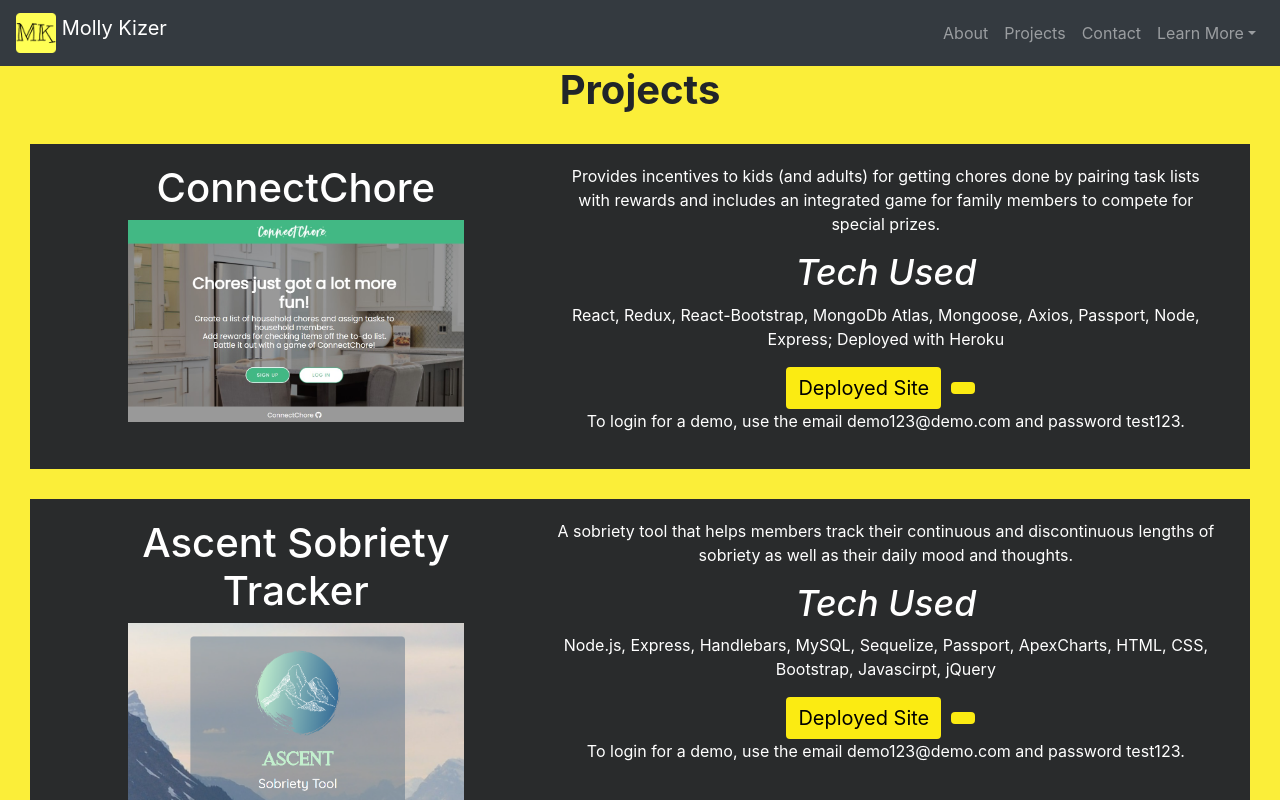
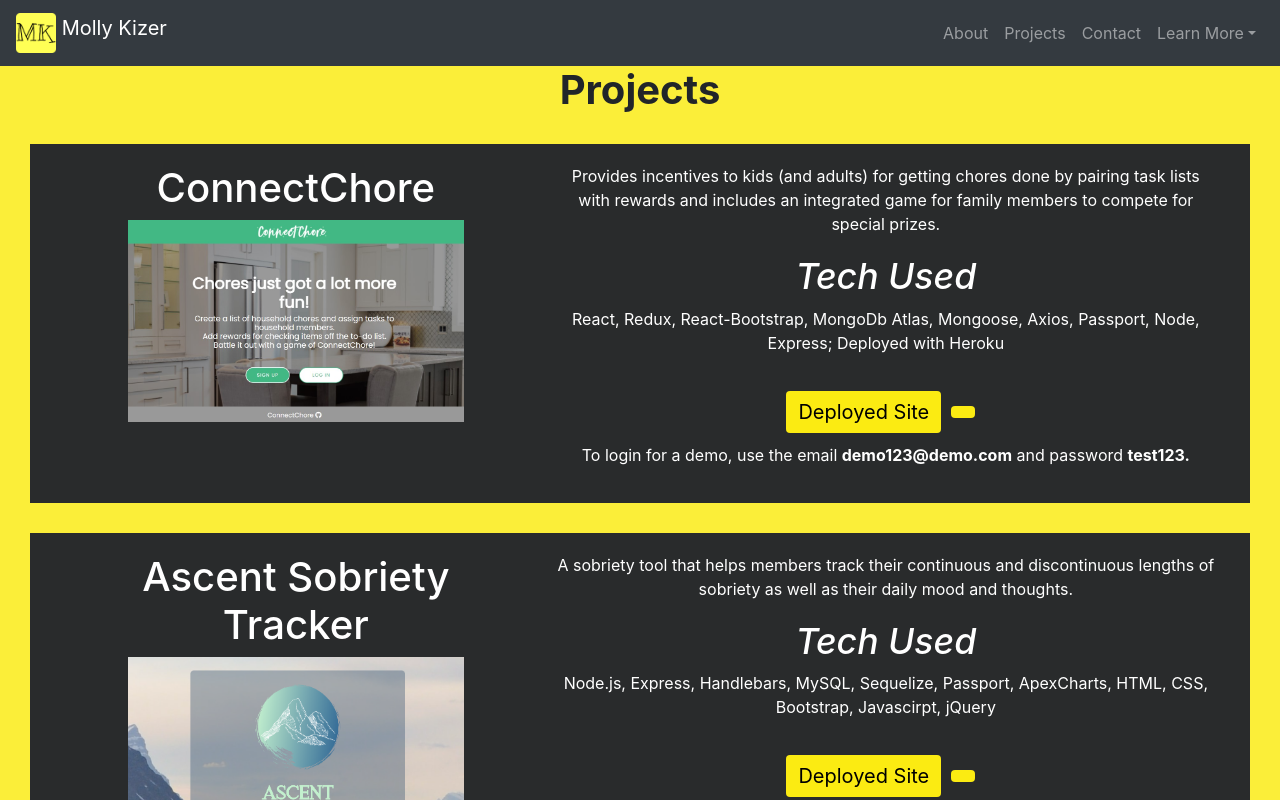
Before and after one commit to LivesInRoom29/React_Portfolio, a React (Create React App) app: page /React_Portfolio/projects in a window 1280 px wide. Shown: the top 800 px of the page. Built offline with nearby package versions, Linux system fonts and the light colour scheme.

Commit message:
Edit styling for the Projects page (paragraph with login credentials); Add comments with lines to more clearly delineate sections.

```diff
--- a/src/App.css
+++ b/src/App.css
@@ -3,6 +3,7 @@ body {
 }
 
 /* Home page */
+/* ----------------------------------- */
 div.jumbotron {
   background-image: url("./assets/img/honeycomb.jpg");
   text-align: center;
@@ -39,6 +40,7 @@ img.home-img {
 }
 
 /* navbar */
+/* ----------------------------------- */
 .nav-top {
   z-index: 1;
 }
@@ -78,6 +80,7 @@ p.p-about {
 }
 
 /* Skills Component*/
+/* ----------------------------------- */
 div.skills-col {
   background-color: black;
   color: white;
@@ -101,19 +104,23 @@ svg.svgicon {
   margin: 20px;
 }
 
-/* Projects */
+/* Projects View*/
+/* ----------------------------------- */
 h1.project-heading {
   text-align: center;
   font-weight: bold;
 }
 
+/* Project title */
 h2.project-heading {
   font-size: calc(12px + 2.2vw);
 }
 
+/* Tech Used */
 h3.project-heading {
   font-size: calc(10px + 2vw);
   font-style: italic;
+  margin-top: 20px;
 }
 
 div.project-row {
@@ -134,6 +141,7 @@ a.project-link {
   color: black;
   font-size: 20px;
   margin-right: 10px;
+  margin-top: 20px;
 }
 
 a.project-link:hover {
@@ -142,6 +150,14 @@ a.project-link:hover {
 
 svg.project-link {
   font-size: 20px;
+}
+
+p.login {
+  margin-top: 10px;
+}
+
+span.login {
+  font-weight: bold;
 }
 
 /* Contact */
@@ -187,7 +203,7 @@ p.contact-link {
 }
 
 /* Footer */
-
+/* ----------------------------------- */
 div.main-container {
   min-height: 100vh;
   overflow: hidden;
@@ -218,6 +234,8 @@ h6.footer-copyright {
   text-align: right;
 }
 
+/* ----------------------------------- */
+
 /* media queries */
 
 /* change Skills Title to horizontal from vertical */
```
